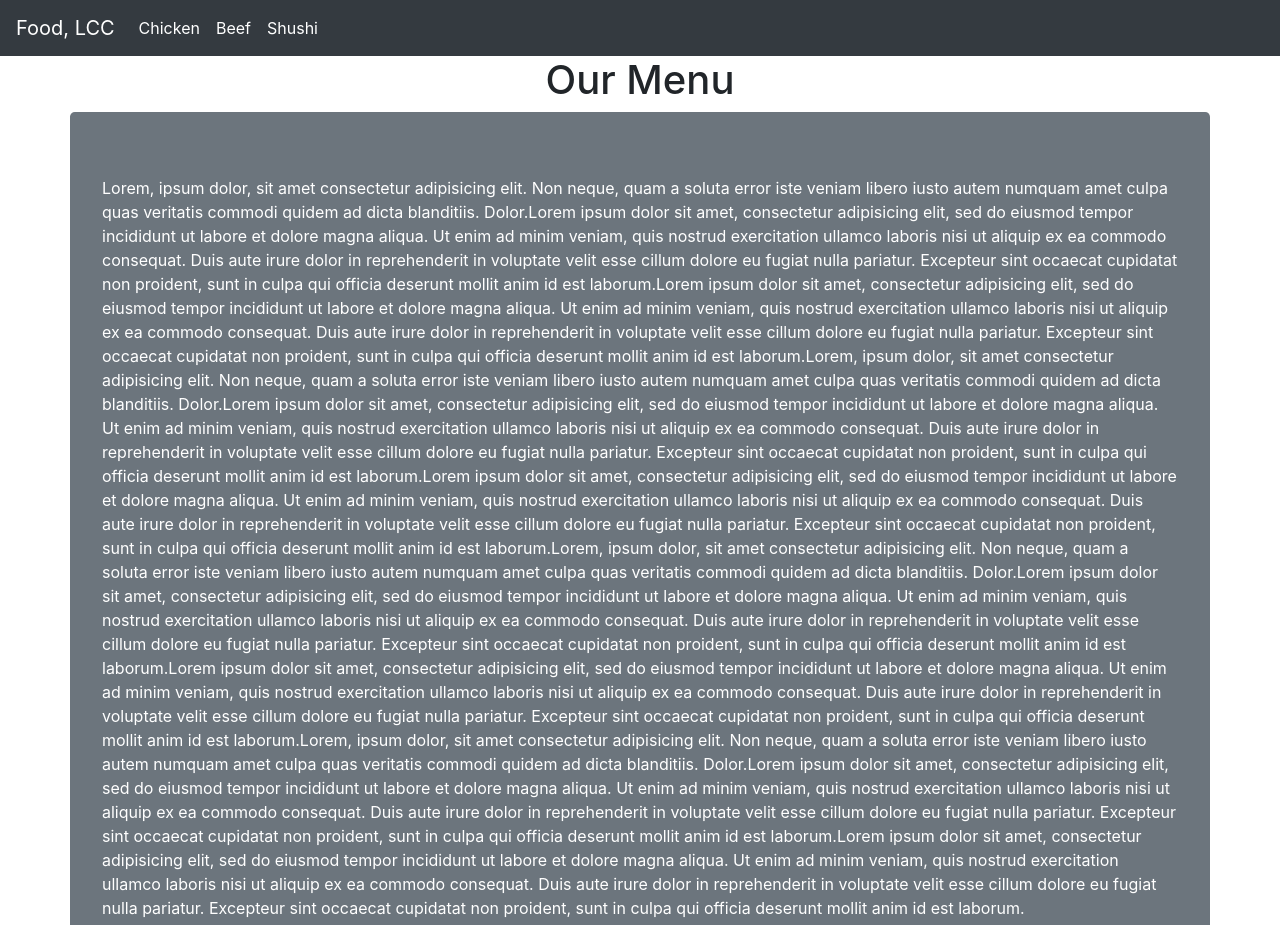
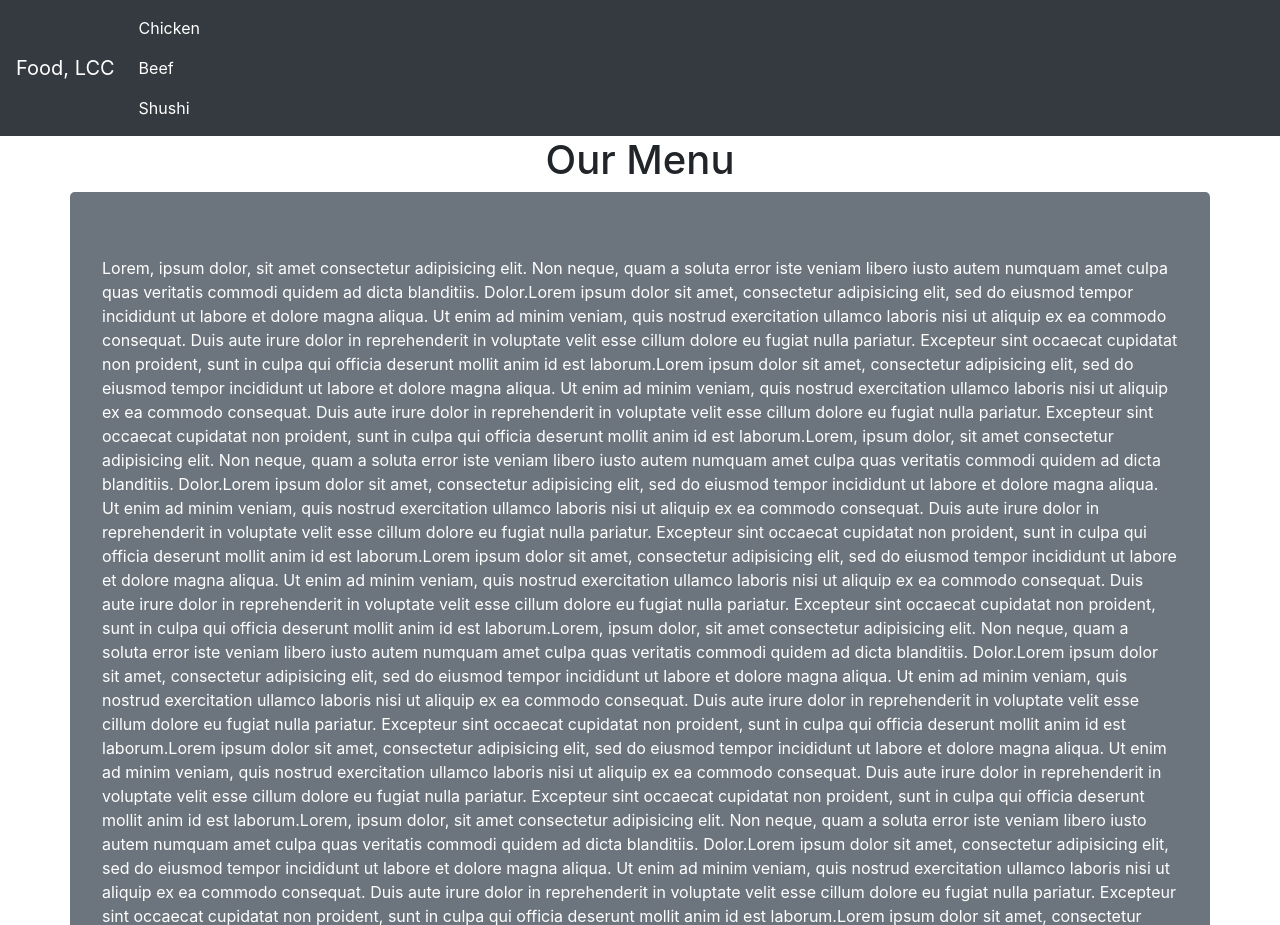
Before and after one commit to CyberGhost2023/coursera-mod-3, a plain HTML site: page index.html in a window 1280 px wide. Shown: the top 925 px of the page. Drawn offline with nearby package versions, Linux system fonts and the light colour scheme.

Commit message:
fourth commit

```diff
--- a/index.html
+++ b/index.html
@@ -12,14 +12,14 @@
 	<title>Restaurant</title>
 </head>
 <body>
-	<nav class="navbar navbar-expand-lg navbar-expand-md navbar-expand-sm navbar-dark bg-dark" id="header_nav">
+	<nav class="navbar navbar-expand-lg navbar-expand-md navbar-dark bg-dark" id="header_nav">
 		 <a class="navbar-brand" href="#">Food, LCC</a>
-  <button class="navbar-toggler d-md-none d-sm-none d-lg-none" type="button" data-toggle="collapse" data-target="#navbarSupportedContent" aria-controls="navbarSupportedContent" aria-expanded="false" aria-label="Toggle navigation">
+  <button class="navbar-toggler d-md-none d-lg-none" type="button" data-toggle="collapse" data-target="#navbarSupportedContent" aria-controls="navbarSupportedContent" aria-expanded="false" aria-label="Toggle navigation">
     <span class="navbar-toggler-icon"></span>
   </button>
 
   <div class="collapse navbar-collapse" id="navbarSupportedContent">
-  	<ul class="navbar-nav mr-auto d-xs-block ">
+  	<ul class="navbar-nav mr-auto d-sm-block ">
     <li class="nav-item active"><a class="nav-link" href="#">Chicken</a></li>
     <li class="nav-item active"><a class="nav-link" href="#">Beef</a></li>
     <li class="nav-item active"><a class="nav-link" href="#">Shushi</a></li>
```
